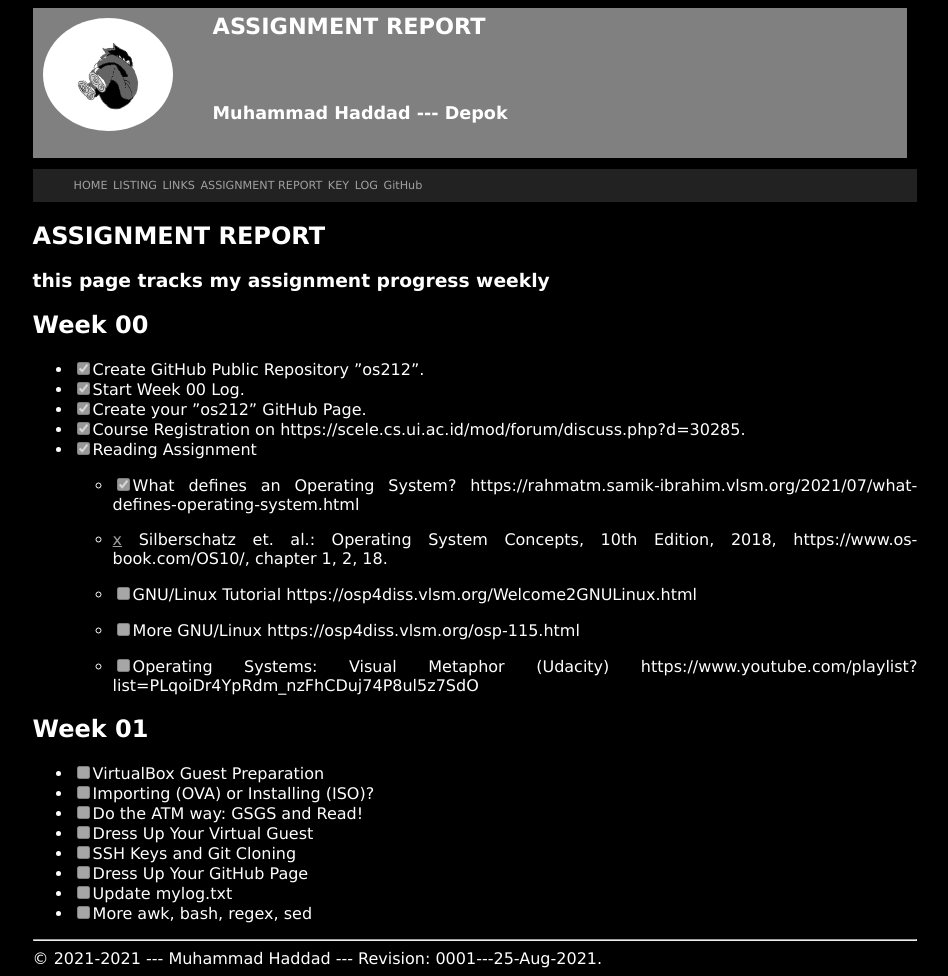
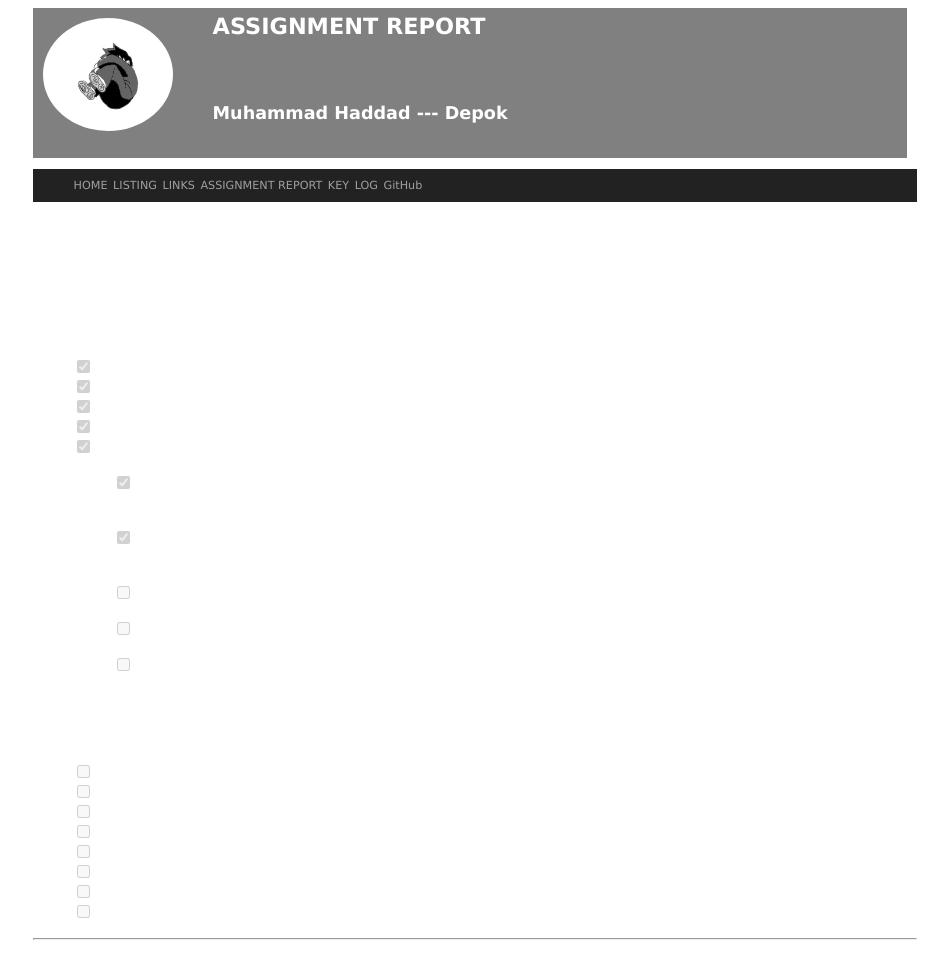
Before and after one commit to haddad9/os212, a Jekyll site: the page built from tips.md, in a window 1280 px wide. Shown: the whole page, without its empty margins (165-1113 px from the left). Built offline with Jekyll 4.4.1, drawn with Linux system fonts in a browser that asks for light colours; our own code applies the rules of GitHub Pages for plain Markdown files.

Commit message:
change color

```diff
--- a/assets/css/style.css
+++ b/assets/css/style.css
@@ -15,7 +15,7 @@
 
 .plainclass1 {
   color:            white;
-  background-color: black;
+  background-color: #ffffff;
 }
 
 .container {
--- a/tips.md
+++ b/tips.md
@@ -4,17 +4,17 @@ permalink: /ASSIGNMENT REPORT/
 ---
 
 # ASSIGNMENT REPORT
-### this page tracks my assignment progress weekly
+this page tracks my assignment progress weekly
 
 ## Week 00
 - [x] Create GitHub Public Repository ”os212”.
 - [x] Start Week 00 Log.
 - [x] Create your ”os212” GitHub Page.
 - [x] Course Registration on https://scele.cs.ui.ac.id/mod/forum/discuss.php?d=30285.
-- [x] Reading Assignment
+- [x] Reading Assignment:
     - [x] What defines an Operating System? https://rahmatm.samik-ibrahim.vlsm.org/2021/07/what-defines-operating-system.html
 
-    - [x](OSC10) Silberschatz et. al.: Operating System Concepts, 10th Edition, 2018, https://www.os-book.com/OS10/, chapter 1, 2, 18.
+    - [x] OSC10 Silberschatz et. al.: Operating System Concepts, 10th Edition, 2018, https://www.os-book.com/OS10/, chapter 1, 2, 18.
 
     - [ ] GNU/Linux Tutorial https://osp4diss.vlsm.org/Welcome2GNULinux.html
 
```
